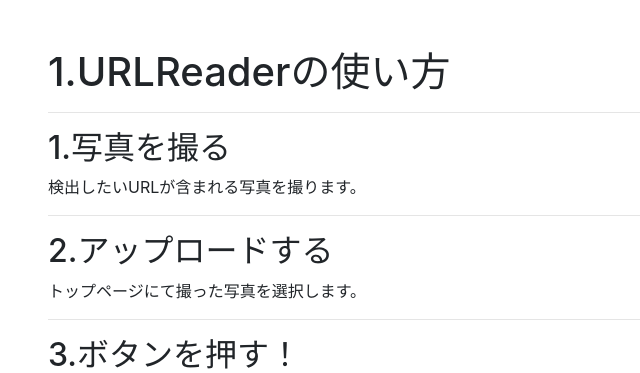
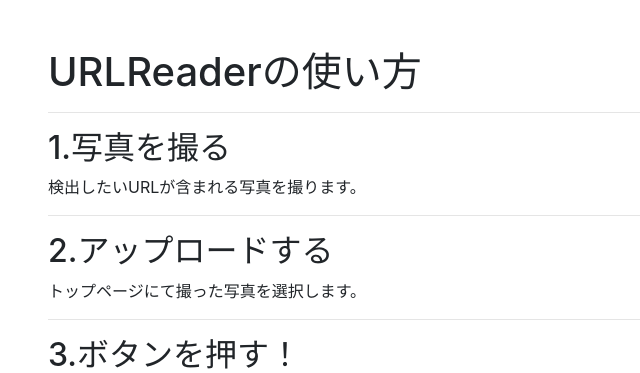
Before and after one commit to nashi2603/urlreader, a Django app: page /guides in a window 1280 px wide. Shown: the part 56-429 px from the top of the page, without its empty margins (0-640 px from the left). Run offline with Django 3.2, Linux system fonts and the light colour scheme; some libraries are stand-ins or nearby versions.

Commit message:
fixed guides mistake

```diff
--- a/urlreader/guides/templates/guides.html
+++ b/urlreader/guides/templates/guides.html
@@ -16,7 +16,7 @@
         <a href="./" class="navbar-brand">URLReader</a>
     </nav>
     <div class="container-fluid p-5">
-        <h1>1.URLReaderの使い方</h1>
+        <h1>URLReaderの使い方</h1>
         <hr />
         <h2>1.写真を撮る</h2>
         <p>検出したいURLが含まれる写真を撮ります。</p>
```
